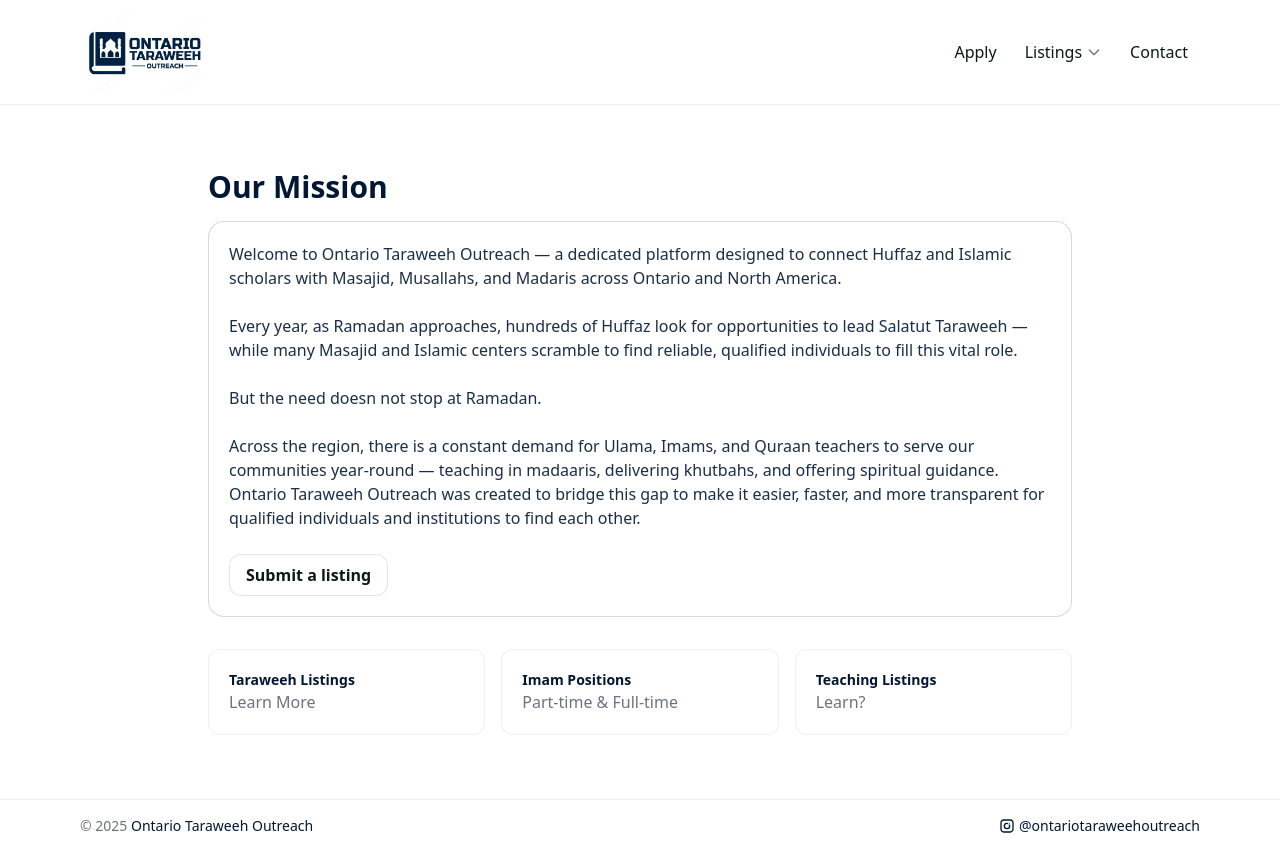
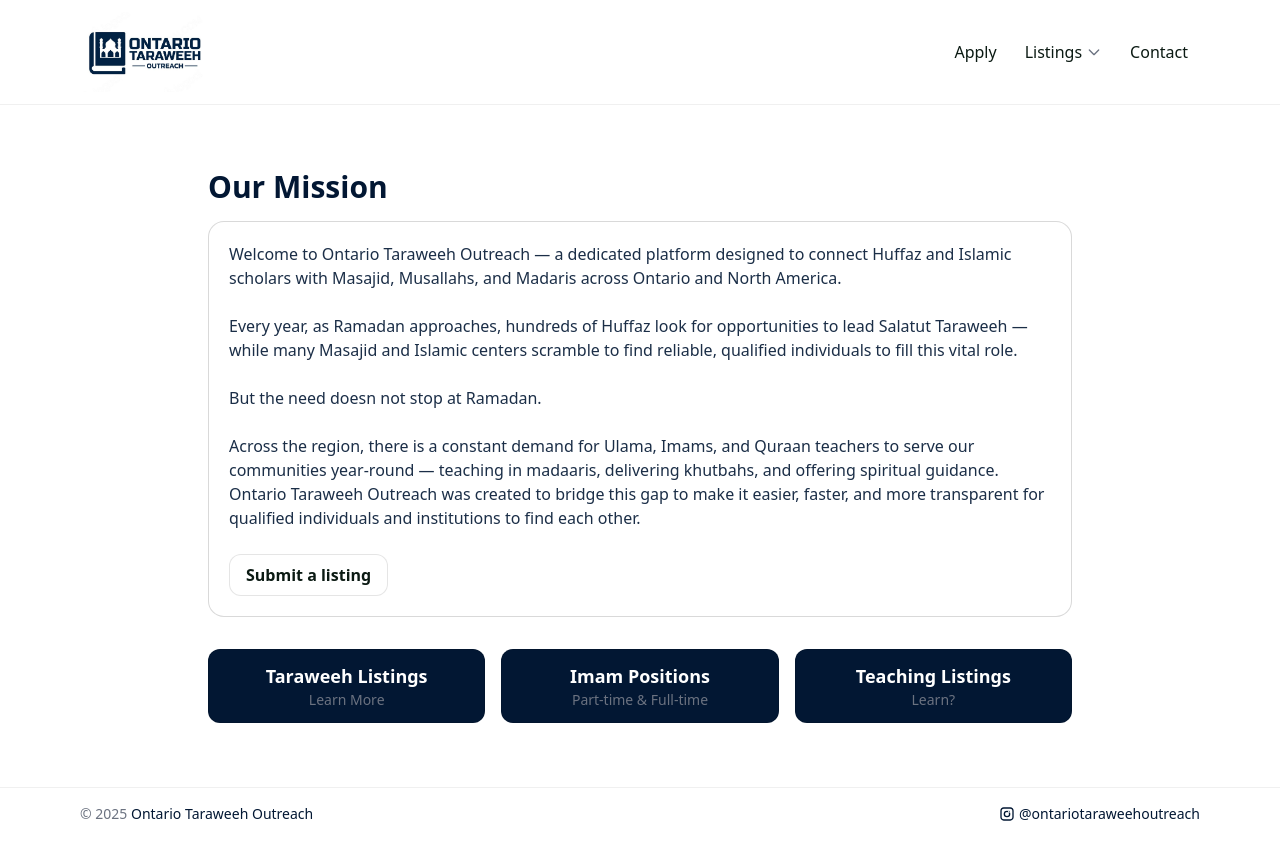
Before and after one commit to Zaydqadri/OTO_Web_Dev, a Next.js app: page / in a window 1280 px wide. Built offline with nearby package versions, Linux system fonts and the light colour scheme.

Commit message:
index buttons

```diff
--- a/src/pages/index.tsx
+++ b/src/pages/index.tsx
@@ -24,18 +24,24 @@
         </div>
       </div>
 
-      {<div className="mt-8 grid gap-4 md:grid-cols-3">
+      <div className="mt-8 grid gap-4 md:grid-cols-3">
         {[
-          ["Taraweeh Listings", "Learn More"],
-          ["Imam Positions", "Part-time & Full-time"],
-          ["Teaching Listings", "Learn?"],
-        ].map(([t, d]) => (
-          <div key={t} className="rounded-xl border border-[color:rgb(0_0_0_/_0.06)] bg-white p-5">
-            <div className="text-sm font-semibold text-[var(--brand)]">{t}</div>
-            <div className="text-[var(--muted)]">{d}</div>
-          </div>
+          ["Taraweeh Listings", "Learn More", "/listings/taraweeh"],
+          ["Imam Positions", "Part-time & Full-time", "/lisings/jummah"],
+          ["Teaching Listings", "Learn?", "/listings/teaching"],
+        ].map(([title, desc, link]) => (
+          <a
+            key={title}
+            href={link}
+            className="inline-flex flex-col justify-between rounded-xl border border-[color:rgb(0_0_0_/_0.10)] bg-[var(--brand)] px-4 py-3 text-white hover:bg-[var(--brand-700)] font-semibold text-center transition"
+          >
+            <span className="text-white text-lg">{title}</span>
+            <span className="text-sm text-[var(--muted)] font-normal">
+              {desc}
+            </span>
+          </a>
         ))}
-      </div> }
+      </div>
     </section>
   );
 }
```
